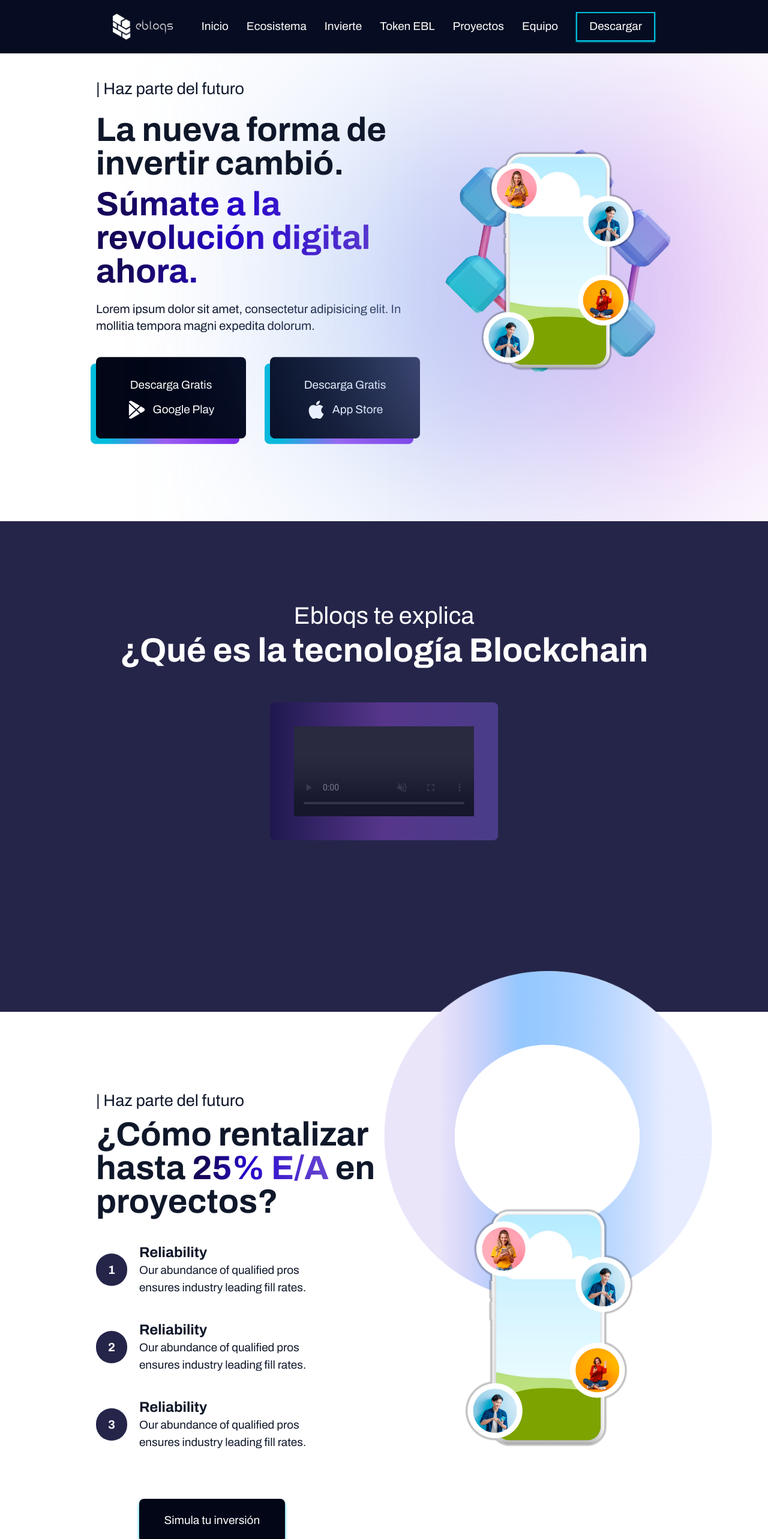
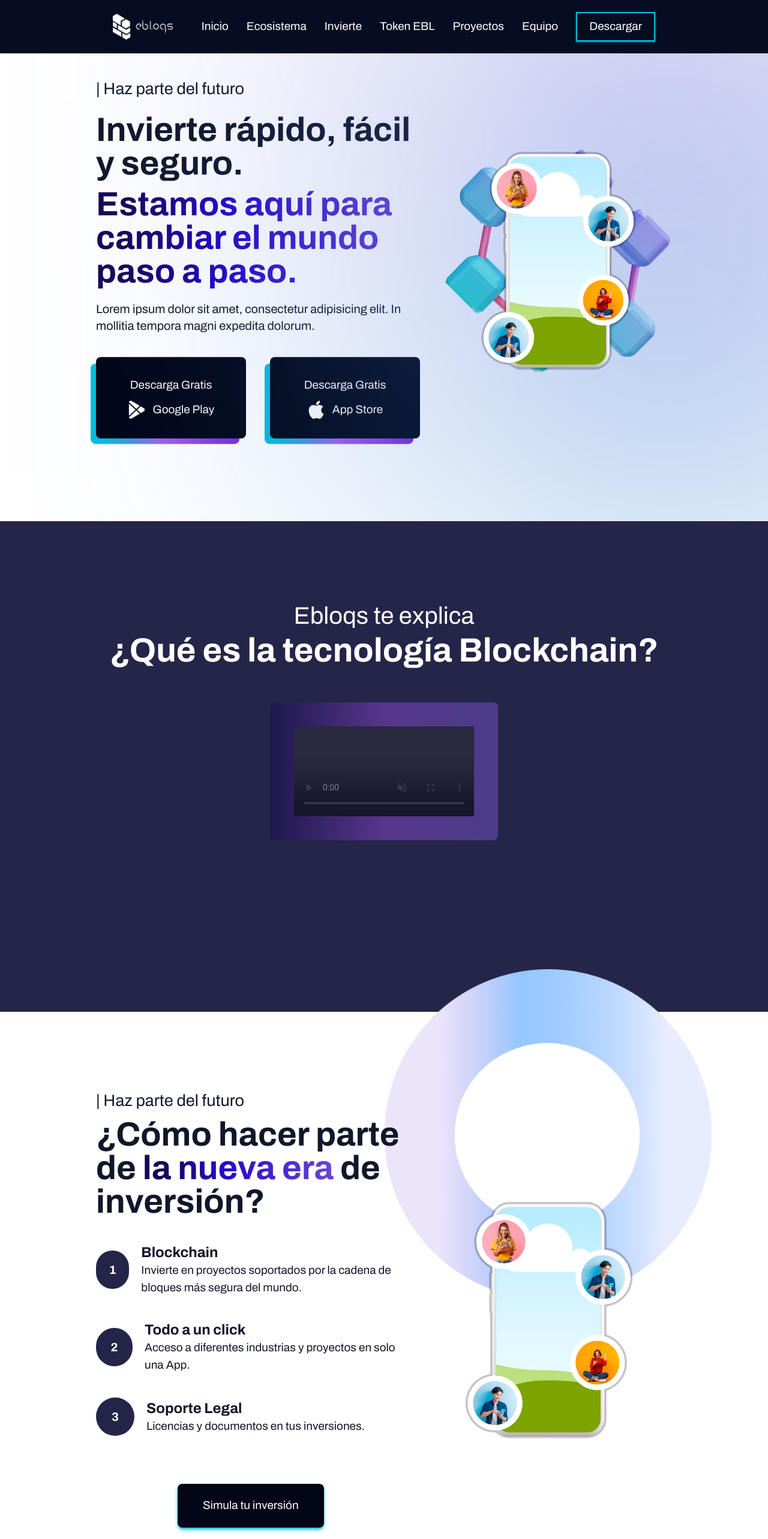
Before and after one commit to JuanDavidRR/ebloqs, a Next.js app: page / in a window 1280 px wide. Shown: the top 2566 px of the page at 60% size. Built offline with nearby package versions, Linux system fonts and the light colour scheme; grey boxes are pictures that could not be loaded.

Commit message:
Adding copies and customizing hero gradient

```diff
--- a/src/components/ProjectCard.jsx
+++ b/src/components/ProjectCard.jsx
@@ -7,7 +7,7 @@ const ProjectCard = ({ title, description, image, investors, goal, animation })
   return (
     <motion.div
       variants={fadeIn("up", "tween", animation, 0.5)}
-      className="flex flex-col gap-5 text-center shadow-x bg-white text-black rounded-3xl hover:shadow-lg hover:shadow-primary-blue transit duration-300 md:odd:scale-[0.9]"
+      className="flex-1 flex flex-col gap-5 text-center shadow-x bg-white text-black rounded-3xl hover:shadow-lg hover:shadow-primary-blue transit duration-300 md:odd:scale-[0.9]"
     >
       <Image
         src={image}
--- a/src/sections/home/GetStarted.tsx
+++ b/src/sections/home/GetStarted.tsx
@@ -1,10 +1,16 @@
 "use client";
-
 
 import styles from "@/styles";
 import Image from "next/image";
 import { useState, useEffect, useRef } from "react";
-import { useScroll, useTransform, motion, useMotionValue, useAnimation, useInView } from "framer-motion";
+import {
+  useScroll,
+  useTransform,
+  motion,
+  useMotionValue,
+  useAnimation,
+  useInView,
+} from "framer-motion";
 import backgroundImg from "public/images/fondo.png";
 import { fadeIn, staggerContainer } from "@/utils/animations/motion";
 import { startingFeatures } from "@/utils/constants/insights";
@@ -40,7 +46,6 @@ const GetStarted = () => {
     };
   }, []);
 
-
   return (
     <section className={`${styles.paddings} relative z-10`}>
       <motion.div
@@ -54,22 +59,22 @@ const GetStarted = () => {
           className={`flex-1 flex justify-center flex-col gap-10`}
         >
           <section className="flex flex-col gap-0">
-          <TypingText element="h4" title="| Haz parte del futuro" />
+            <TypingText element="h4" title="| Haz parte del futuro" />
 
             <FadeText heading="h2" textStyles="" delay={0} direction="right">
-              ¿Cómo rentalizar hasta{" "}
-              <span className="gradient-text font-bold">25% E/A</span> en
-              proyectos?
+              ¿Cómo hacer parte de{" "}
+              <span className="gradient-text font-bold">la nueva era</span> de
+              inversión?
             </FadeText>
           </section>
-          <div className="flex lg:w-3/4 flex-col justify-between gap-10">
+          <div className="flex flex-col justify-between gap-10">
             {startingFeatures.map((feature, index) => (
               <div
                 key={feature.id}
-                className={`${styles.flexCenter} flex gap-5`}
+                className={`flex justify-start items-center flex-1 gap-5`}
               >
                 <div
-                  className={`${styles.flexCenter} py-3 px-5 rounded-full bg-black-market`}
+                  className={`${styles.flexCenter} py-3 px-5 h-16 w-16 rounded-full bg-black-market`}
                 >
                   <p className="font-bold text-[20px] text-white">
                     {index + 1}
--- a/src/sections/home/Hero.tsx
+++ b/src/sections/home/Hero.tsx
@@ -37,13 +37,13 @@ const Hero = () => {
         <section className="flex-1 flex flex-col justify-center gap-5 relative">
           <TypingText element="h4" title="| Haz parte del futuro" />
           <motion.div
-            className="flex flex-col gap-3 z-10"
+            className="flex flex-col gap-3 z-0"
             variants={fadeIn("right", "tween", 1.5, 1)}
           >
             {/* <h1>Ebloqs.</h1> */}
-            <h2> La nueva forma de invertir cambió.</h2>
+            <h2> Invierte rápido, fácil y seguro.</h2>
             <h2 className="gradient-text">
-              Súmate a la revolución digital ahora.
+              Estamos aquí para cambiar el mundo paso a paso.
             </h2>
           </motion.div>
           <motion.p
@@ -94,7 +94,7 @@ const Hero = () => {
           >
             <Image
               src={"/images/blockchain3d.png"}
-              className="top-10 object-contain "
+              className="top-10 object-contain z-1"
               fill
               alt=""
             />
--- a/src/sections/home/Projects.jsx
+++ b/src/sections/home/Projects.jsx
@@ -13,7 +13,7 @@ import React from "react";
 const Projects = () => {
   return (
     <motion.section
-    id="proyectos"
+      id="proyectos"
       variants={staggerContainer}
       initial="hidden"
       whileInView="show"
@@ -21,18 +21,16 @@ const Projects = () => {
       className={`${styles.paddings} bg-black-market text-white text-center relative`}
     >
       <section className="flex flex-col lg:flex-row gap-10">
-      <motion.div
-        variants={fadeIn("up", "tween", 0.5, 1)}
-        className="hidden md:gradient-01 z-0"
-      />
+        <motion.div
+          variants={fadeIn("up", "tween", 0.5, 1)}
+          className="hidden md:gradient-01 z-0"
+        />
         <section className="flex-1 flex flex-col gap-10 relative">
           <TypingText element="h4" title="Haz parte del futuro" />
-          <h2>Descubre el futuro</h2>
+          <h2>Nuestros proyectos</h2>
           <p>
-            Lorem ipsum dolor sit, amet consectetur adipisicing elit. Aut
-            voluptates cupiditate iste blanditiis obcaecati, magnam quisquam
-            beatae ipsa quam praesentium. Similique maiores illo rerum quod.
-            Unde corrupti totam quidem quas.
+            Escoge tu sector e industria preferida: accede a proyectos novedosos
+            impulsados por tecnología Blockchain:
           </p>
           <section className="flex flex-col lg:flex-row gap-10 mx-auto">
             {projects.map((project) => (
--- a/src/sections/home/Video.tsx
+++ b/src/sections/home/Video.tsx
@@ -56,7 +56,7 @@ const Video = () => {
         ref={scrollRef}
       >
         <TypingText element="h3" title="Ebloqs te explica" />
-        <h2>¿Qué es la tecnología Blockchain</h2>
+        <h2>¿Qué es la tecnología Blockchain?</h2>
         <motion.section
           style={{
             opacity,
--- a/src/styles/globals.css
+++ b/src/styles/globals.css
@@ -134,45 +134,16 @@ h4 {
 }
 
 .hero-gradient {
-  background-image: linear-gradient(
-    270deg,
-    hsl(295deg 76% 51%) 0%,
-    hsl(284deg 70% 73%) 26%,
-    hsl(257deg 70% 86%) 39%,
-    hsl(202deg 92% 90%) 50%,
-    hsl(215deg 77% 81%) 61%,
-    hsl(221deg 73% 70%) 74%,
-    hsl(220deg 76% 51%) 100%
+  background: linear-gradient(
+    var(--secondary) 35%,
+    var(--primary-blue) 100%
   );
-  filter: blur(170px);
-  height: 500px;
-  width: 500px;
+  filter: blur(320px);
+  height: 100vh;
+  width: 40vw;
   position: absolute;
-  right: -10%;
-  top: 0%;
-}
-
-.gradient-02 {
-  position: absolute;
-  width: 200px;
-  height: 438px;
-  top: 0px;
-  right: 0px;
-
-  background: #7aebfb;
-  filter: blur(190px);
-}
-
-.gradient-03 {
-  position: absolute;
-  width: 400px;
-  height: 400px;
-  right: 0%;
-  top: 5%;
-
-  background: rgba(149, 66, 232, 0.35);
-  filter: blur(155px);
-  transform: rotate(0deg);
+  right: -250px;
+  top: -250px;
 }
 
 .footer-gradient {
--- a/src/utils/constants/insights.js
+++ b/src/utils/constants/insights.js
@@ -1,20 +1,21 @@
 export const startingFeatures = [
     {
         id: 1,
-        title: 'Reliability',
-        content: 'Our abundance of qualified pros ensures industry leading fill rates.',
+        title: 'Blockchain',
+        content: 'Invierte en proyectos soportados por la cadena de bloques más segura del mundo.',
         icon: '<FaEthereum/>,'
     },
     {
         id: 2,
-        title: 'Reliability',
-        content: 'Our abundance of qualified pros ensures industry leading fill rates.',
+        title: 'Todo a un click',
+        content: 'Acceso a diferentes industrias y proyectos en solo una App.',
         icon: '<FaEthereum/>,'
     },
     {
         id: 3,
-        title: 'Reliability',
-        content: 'Our abundance of qualified pros ensures industry leading fill rates.',
+        title: 'Soporte Legal',
+        content: 'Licencias y documentos en tus inversiones.',
         icon: '<FaEthereum/>,'
     },
+
 ];
--- a/src/utils/constants/projects.js
+++ b/src/utils/constants/projects.js
@@ -1,8 +1,8 @@
 export const projects = [
     {
         id: 1,
-        title: 'Proyecto Ethereum',
-        description: 'Lorem ipsum dolor sit amet, consectetur adip id el aspect',
+        title: 'NFTs Verde 70',
+        description: 'La reconocida banda de rock  ecuatoriana estrena sus nuevos coleccionables digitales ¡Adquiérelos ahora!',
         image: 'https://images.pexels.com/photos/5980856/pexels-photo-5980856.jpeg?auto=compress&cs=tinysrgb&w=1260&h=750&dpr=1',
         investors: 24,
         goal: '10.000 USD',
@@ -10,8 +10,8 @@ export const projects = [
     },
     {
         id: 2,
-        title: 'Proyecto Bitcoin',
-        description: 'Lorem ipsum dolor sit amet, consectetur adip id el aspect',
+        title: 'Embassy Suites by Hilton, Guyana',
+        description: 'El yacimiento de grandes cantidades de petróleo en Guyana lo hacen el país ideal para un proyecto hotelero ¡Haz parte ahora!',
         image: 'https://images.pexels.com/photos/5980856/pexels-photo-5980856.jpeg?auto=compress&cs=tinysrgb&w=1260&h=750&dpr=1',
         investors: 24,
         goal: '10.000 USD',
@@ -19,7 +19,7 @@ export const projects = [
     },
     {
         id: 3,
-        title: 'Proyecto LunaCoin',
+        title: 'Próximamente un nuevo proyecto',
         description: 'Lorem ipsum dolor sit amet, consectetur adip id el aspect',
         image: 'https://images.pexels.com/photos/5980856/pexels-photo-5980856.jpeg?auto=compress&cs=tinysrgb&w=1260&h=750&dpr=1',
         investors: 24,
```
Also changed, not shown: src/sections/home/Ecosystem.tsx (+10 -15 lines), src/sections/home/ProblemSolution.tsx (+52 -26 lines).
